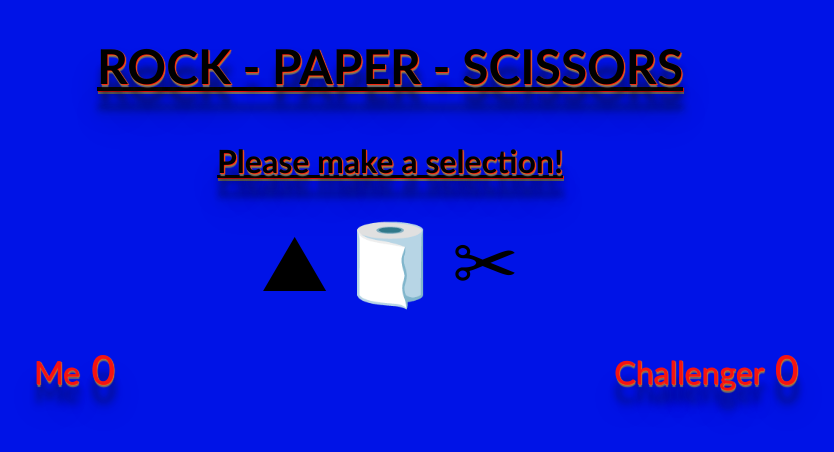
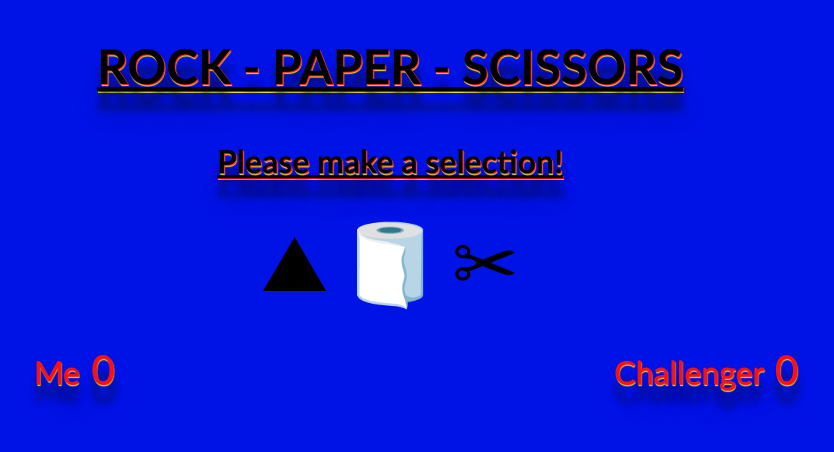
Before and after one commit to NATE2043/Rock-Paper-Scissors, a plain HTML site: page index.html in a window 1280 px wide. Shown: the full height of the page, 250-1084 px from the left. Drawn offline with Linux system fonts and the light colour scheme.

Commit message:
add css styles

```diff
--- a/assests/css/style.css
+++ b/assests/css/style.css
@@ -2,12 +2,11 @@ body {
     background-color: rgb(0, 19, 231);
     font-family: 'Gill Sans', 'Gill Sans MT', Calibri, 'Trebuchet MS', sans-serif;
     text-shadow: 1px 1px 1px rgb(245, 18, 18),
-                1px 1px 1px yellow,
-                1px 3px 1px rgb(110, 110, 106),
+                1px 2px 1px rgb(228, 228, 61),
+                1px 2px 1px rgb(110, 110, 106),
         1px 18px 6px rgb(16,16,16, 0.4),
-        1px 22px 10px rgb(16,16,16,0.2),
-        1px 25px 35px rgb(16,16,16,0.2);
-
+        1px 19px 10px rgb(16,16,16,0.2),
+        1px 23px 35px rgb(16,16,16,0.2);
 }
 
 h1 {
@@ -17,8 +16,6 @@ h1 {
     font-size: 3rem;
     text-transform: uppercase;
     padding: 5px;
-
-
 }
 
 h2 {
@@ -27,7 +24,7 @@ h2 {
     text-decoration: underline;
     font-size: 2rem;
     padding: 10px;
-
+    color: black;
 }
 
 .selections {
@@ -43,7 +40,6 @@ h2 {
     cursor: pointer;
     font-size: 5rem;
     transition: 300ms;
-
 }
 
 .selection:hover {
```
Also changed, not shown: docs/Screenshot 2023-03-14 193515.png (deleted), docs/Screenshot 2023-03-29 145158.png (added).
